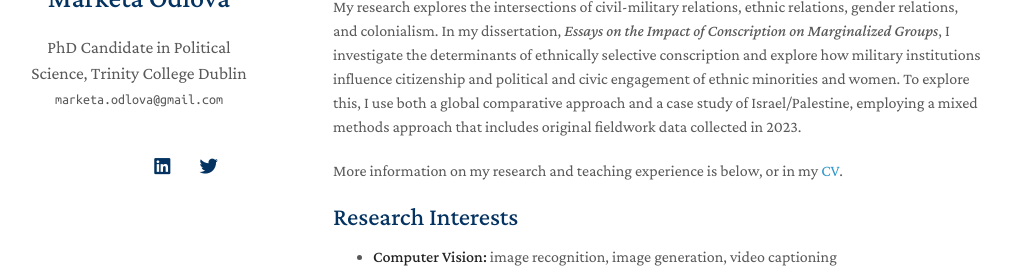
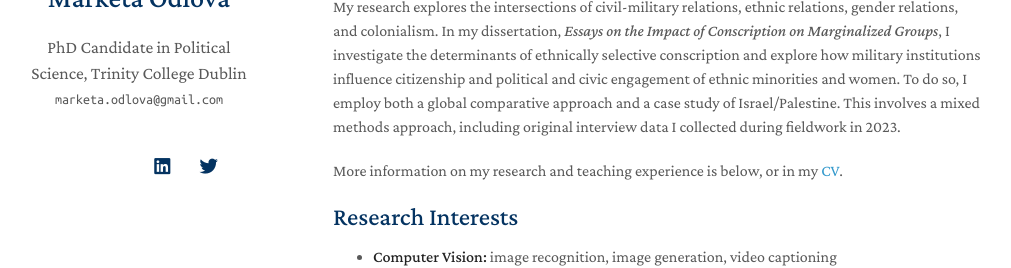
Before and after one commit to marketao/marketao.github.io, a Jekyll site: the page built from index.md, in a window 1280 px wide and 900 px high, cut to the strip 206-474 px from the top of the window. Shown: the whole strip, without its empty margins (137-1148 px from the left). Built offline with Jekyll 4.4.1, drawn with Linux system fonts in a browser that asks for light colours; nearby versions of some CDN libraries; a style sheet for code colours, icons or effects is not loaded; our own code applies the rules of GitHub Pages for plain Markdown files.

Commit message:
Update index.md

```diff
--- a/index.md
+++ b/index.md
@@ -6,7 +6,7 @@ layout: homepage
 
 I am a 4th year PhD candidate in Political Science at [Trinity College Dublin](http://tcd.ie), Ireland. I hold an MA in International Relations from [Charles University in Prague](http://cuni.cz), and a BA in Political Science from [Palacký University in Olomouc](http://upol.cz).
 
-My research explores the intersections of civil-military relations, ethnic relations, gender relations, and colonialism. In my dissertation, <em>Essays on the Impact of Conscription on Marginalized Groups</em>, I investigate the determinants of ethnically selective conscription and explore how military institutions influence citizenship and political and civic engagement of ethnic minorities and women. To explore this, I use both a global comparative approach and a case study of Israel/Palestine, employing a mixed methods approach that includes original fieldwork data collected in 2023.
+My research explores the intersections of civil-military relations, ethnic relations, gender relations, and colonialism. In my dissertation, <em>Essays on the Impact of Conscription on Marginalized Groups</em>, I investigate the determinants of ethnically selective conscription and explore how military institutions influence citizenship and political and civic engagement of ethnic minorities and women. To do so, I employ both a global comparative approach and a case study of Israel/Palestine. This involves a mixed methods approach, including original interview data I collected during fieldwork in 2023.
 
 More information on my research and teaching experience is below, or in my [CV](assets/files/curriculum_vitae.pdf).
 
```
